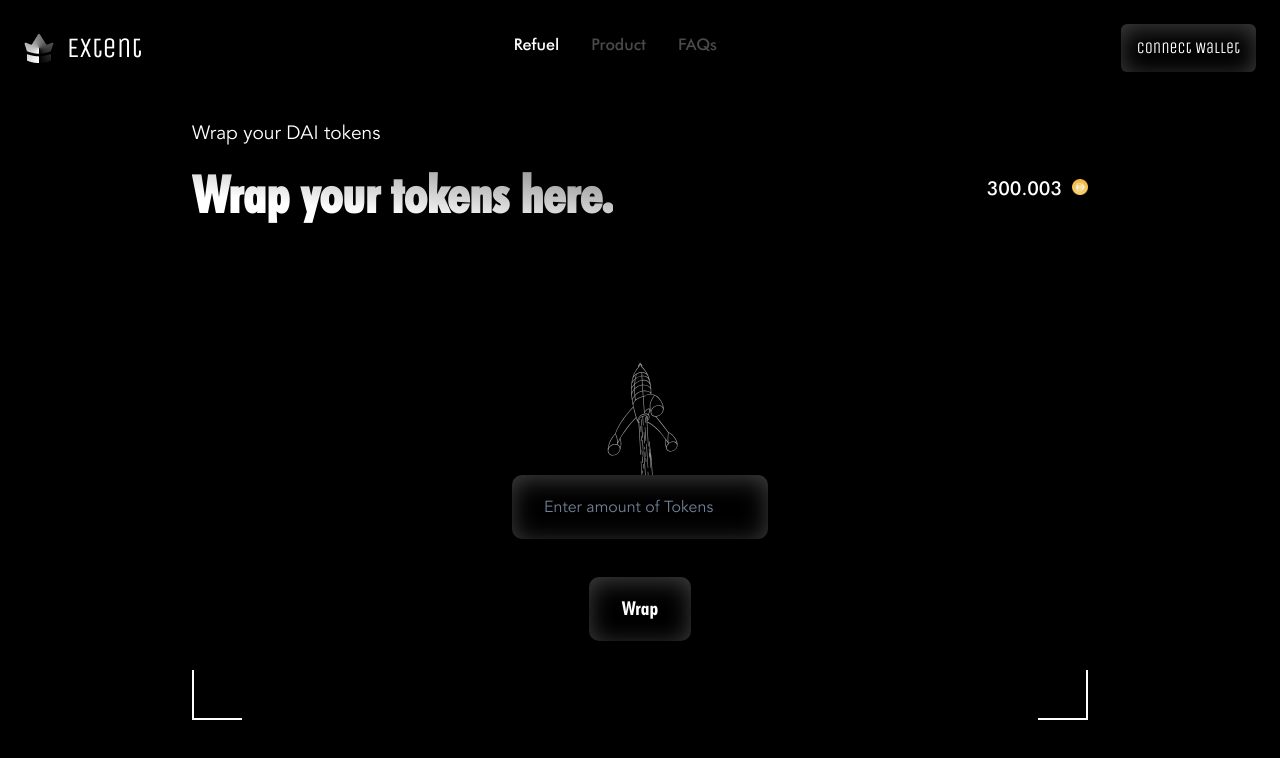
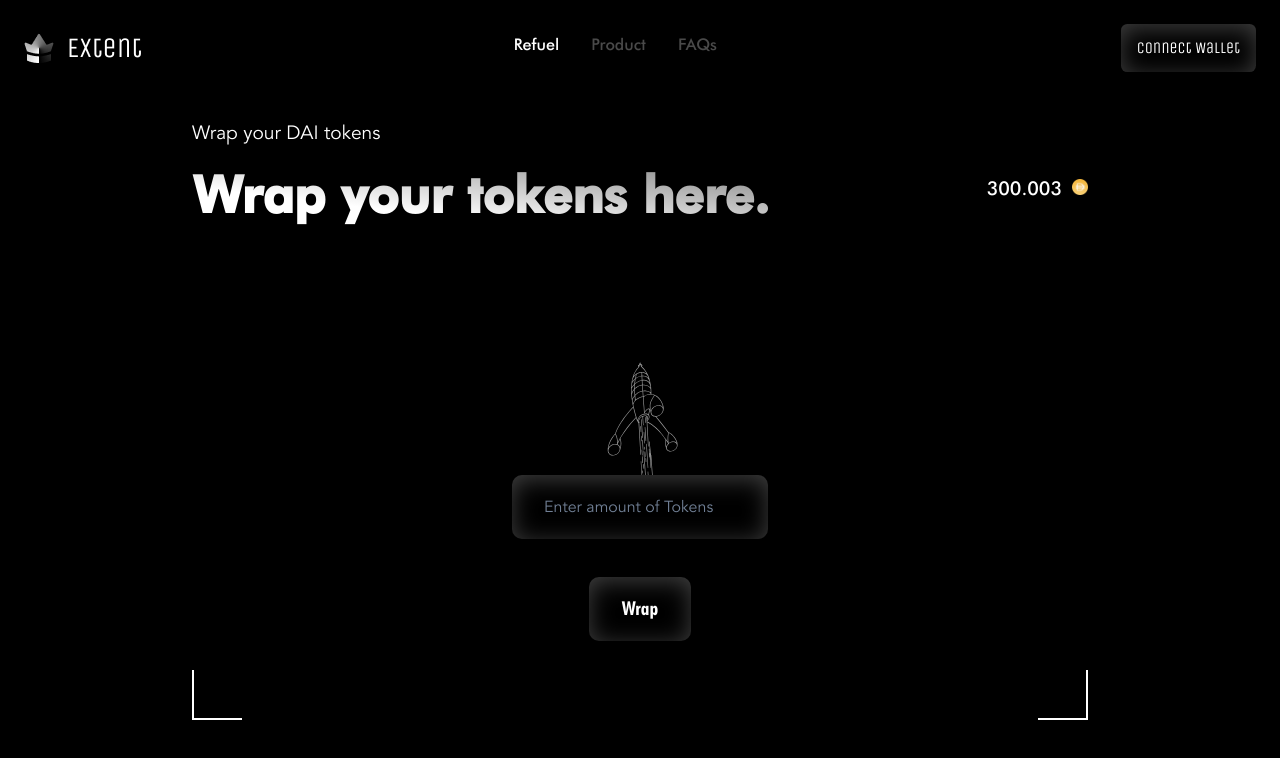
Before and after one commit to Extent-Org/Extent-Frontend, a React (Create React App) app: page /refuel in a window 1280 px wide. Shown: the top 758 px of the page. Built offline with nearby package versions, Linux system fonts and the light colour scheme.

Commit message:
Fix: Font FuturaHeavy of heading

```diff
--- a/src/components/RefuelPage/RefuelPage.scss
+++ b/src/components/RefuelPage/RefuelPage.scss
@@ -31,7 +31,7 @@
 
             & h1 {
                 text-align: left;
-                font-family: FuturaBold;
+                font-family: FuturaHeavy;
                 font-size: 3.2rem;
                 font-weight: 700;
                 background: linear-gradient(6.77deg, #FFFFFF 32.19%, #000000 159.42%, rgba(255, 255, 255, 0) 189.73%);
--- a/src/fonts.scss
+++ b/src/fonts.scss
@@ -13,6 +13,10 @@
 @font-face {
     font-family: 'FuturaBold';
     src: url(./fonts/Futura-Bold-font.ttf) format('truetype');
+}
+@font-face {
+    font-family: 'FuturaHeavy';
+    src: url(./fonts/Futura-Heavy-font.ttf) format('truetype');
 }
 @font-face {
     font-family: 'AvenirBook';
```
Also changed, not shown: src/fonts/Futura-Heavy-font.ttf (renamed from src/fonts/Futura Heavy font.ttf).
